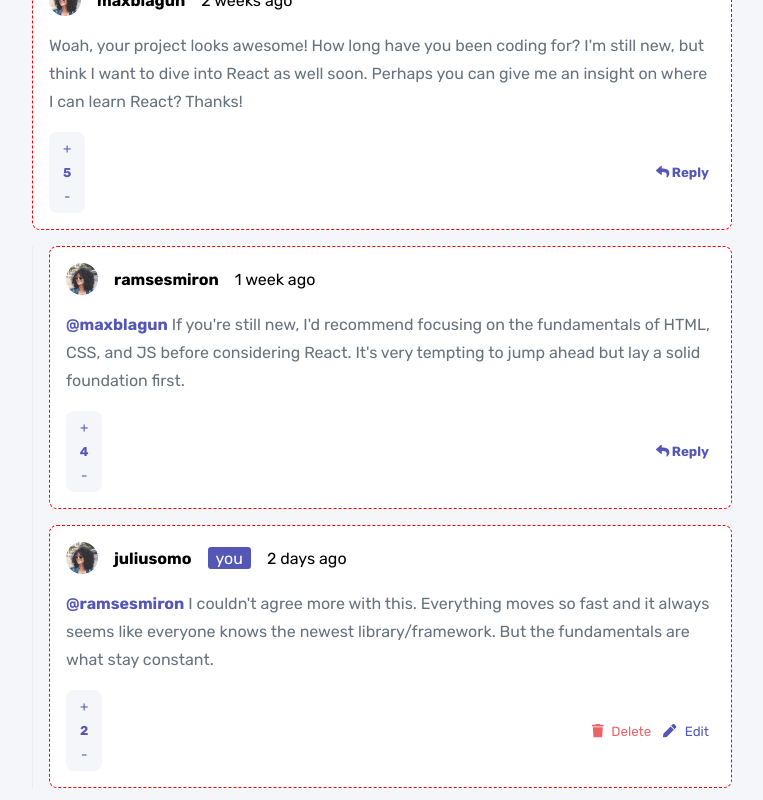
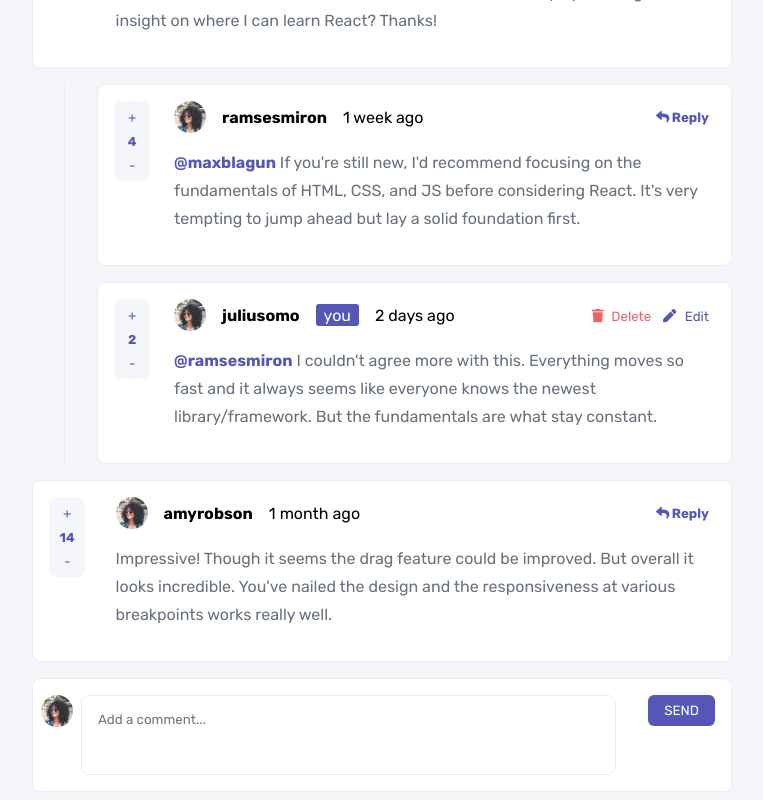
Before and after one commit to tyler-daigle/comments-challenge, a React (Create React App) app: page / in a window 1280 px wide. Shown: the part 320-1120 px from the top of the page, without its empty margins (258-1021 px from the left). Built offline with nearby package versions, Linux system fonts and the light colour scheme.

Commit message:
changed some containers to grid to help with desktop version

```diff
--- a/src/components/Comment.js
+++ b/src/components/Comment.js
@@ -51,12 +51,13 @@ export default function Comment({ comment, currentUser }) {
           {comment.content}
         </p>
 
+        <VoteButton
+          numberVotes={numVotes}
+          incVotes={incVotes}
+          decVotes={decVotes}
+        />
+
         <div className={styles.commentControls}>
-          <VoteButton
-            numberVotes={numVotes}
-            incVotes={incVotes}
-            decVotes={decVotes}
-          />
           {currentUser === comment.user.username ? (
             <div className={styles.editControlsContainer}>
               <button
--- a/src/style/Avatar.module.css
+++ b/src/style/Avatar.module.css
@@ -2,3 +2,6 @@
   width: 2rem;
   height: 2rem;
 }
+
+@media (min-width: 600px) {
+}
--- a/src/style/Comment.module.css
+++ b/src/style/Comment.module.css
@@ -4,17 +4,20 @@
   margin-bottom: 1rem;
   border-radius: 8px;
   border: solid 1px hsl(223, 19%, 93%);
+  display: grid;
+  grid-template-columns: 1fr 1fr;
 }
 
 .commentText {
   line-height: 1.75rem;
   color: hsl(211, 10%, 45%);
   font-size: 1rem;
+  grid-column: 1/3;
 }
 
 .commentControls {
   display: flex;
-  justify-content: space-between;
+  justify-content: flex-end;
   align-items: center;
 }
 
@@ -62,6 +65,14 @@
 
 @media (min-width: 600px) {
   .commentContainer {
-    border: dashed 1px red;
+    grid-template-columns: 10% 1fr 40%;
+  }
+  .commentText {
+    grid-column: 2/4;
+  }
+
+  .commentControls {
+    grid-row: 1;
+    grid-column: 3;
   }
 }
--- a/src/style/CommentHeader.module.css
+++ b/src/style/CommentHeader.module.css
@@ -2,6 +2,7 @@
   display: flex;
   align-items: center;
   gap: 1rem;
+  grid-column: 1/3;
 }
 
 .userName {
@@ -14,3 +15,10 @@
   color: white;
   background-color: hsl(238, 40%, 52%);
 }
+
+@media (min-width: 600px) {
+  .commentHeader {
+    grid-column: 2/3;
+    max-width: fit-content;
+  }
+}
--- a/src/style/CommentList.module.css
+++ b/src/style/CommentList.module.css
@@ -19,4 +19,10 @@
     max-width: 700px;
     margin: 0 auto;
   }
+  .repliesContainer {
+    margin-left: 2rem;
+  }
+  .repliesContainer .commentList {
+    padding-left: 2rem;
+  }
 }
--- a/src/style/CreateReply.module.css
+++ b/src/style/CreateReply.module.css
@@ -56,5 +56,24 @@
   .createReplyContainer {
     max-width: 700px;
     margin: 0 auto;
+    display: flex;
+    position: relative;
+    margin-bottom: 1rem;
+  }
+  .replyTextarea {
+    margin-left: 2rem;
+    margin-right: 2rem;
+  }
+  .replyControlsContainer {
+    margin-top: 0;
+  }
+  .replyControlsContainer button {
+    margin-bottom: 1rem;
+  }
+
+  .replyControlsContainer img {
+    position: absolute;
+    top: 1rem;
+    left: 0.5rem;
   }
 }
--- a/src/style/VoteButton.module.css
+++ b/src/style/VoteButton.module.css
@@ -8,6 +8,7 @@
   align-items: center;
   border-radius: 8px;
   font-size: 0.8rem;
+  max-width: fit-content;
 }
 
 .voteTotal {
@@ -25,5 +26,7 @@
 @media (min-width: 600px) {
   .voteButtonContainer {
     flex-direction: column;
+    grid-row: 1/3;
+    max-height: 5rem;
   }
 }
```
